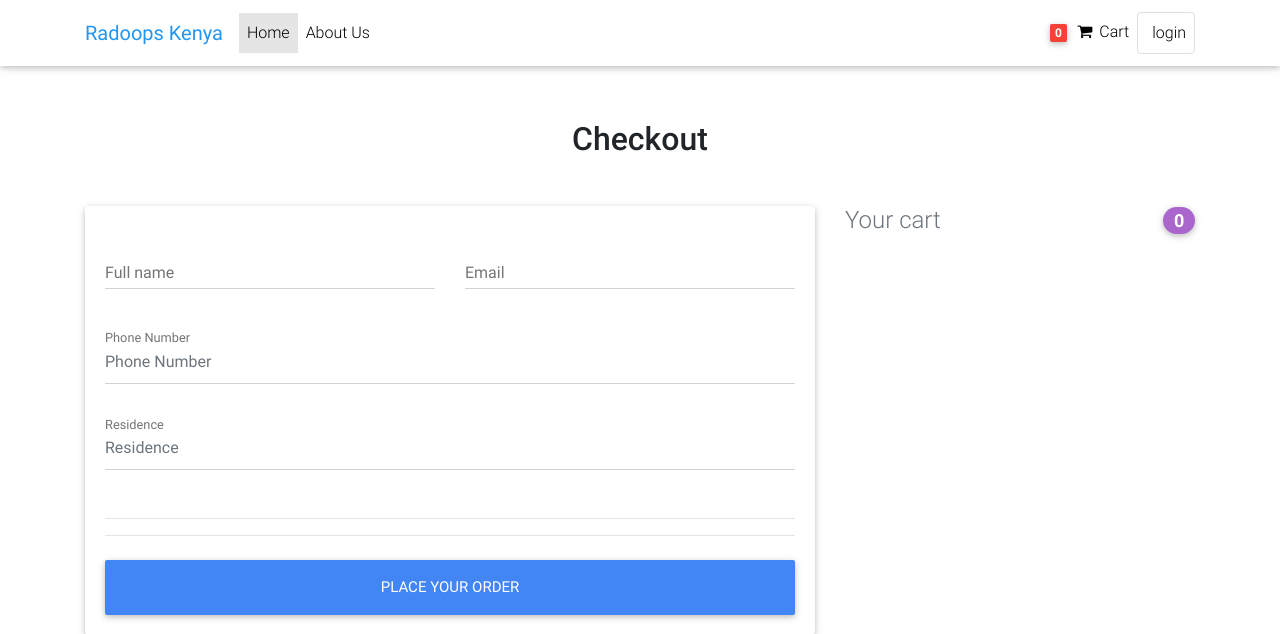
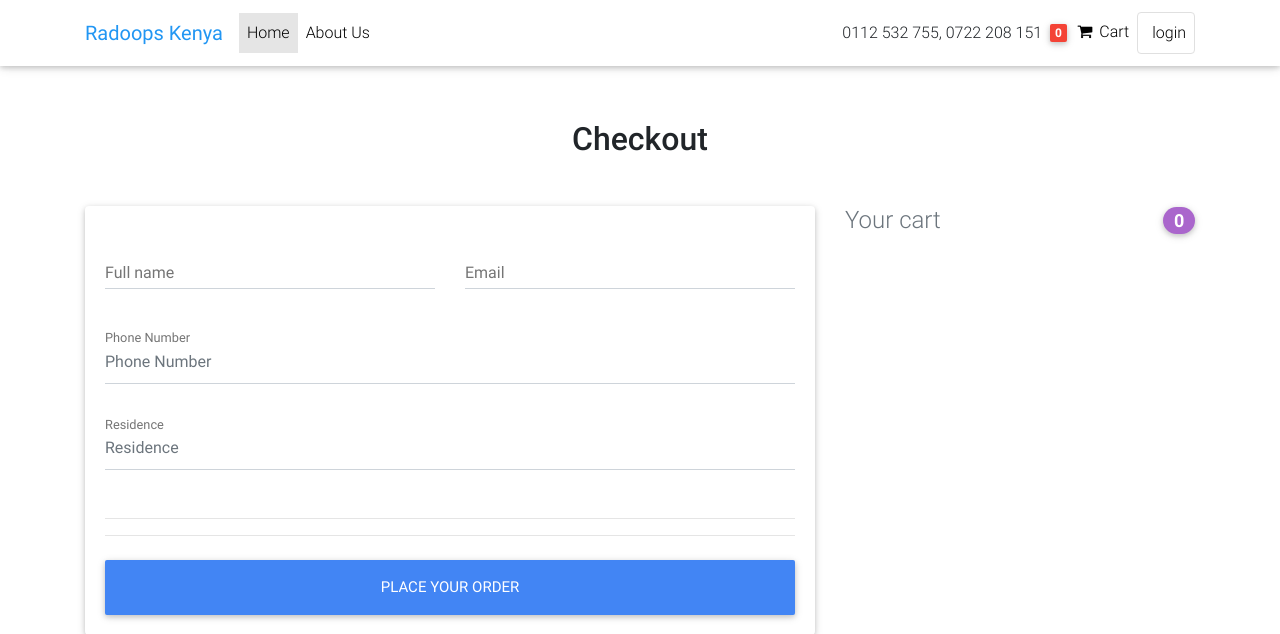
Before and after one commit to maestrojosiah/radoops, a Symfony app: template templates/cart/my_cart.html.twig in a window 1280 px wide. Shown: the top 634 px of the page. Run offline with Twig, Linux system fonts and the light colour scheme; the template is opened without the code that fills it, so the values that code supplies are empty; some libraries are stand-ins or nearby versions.

Commit message:
add phone numbers

```diff
--- a/templates/templates/navbar.html.twig
+++ b/templates/templates/navbar.html.twig
@@ -29,6 +29,8 @@
         </ul>
         {% if app.user and app.user.active == 1 %}
           {% include 'templates/le_menu.html.twig' %}
+        {% else %}
+        0112 532 755, 0722 208 151
         {% endif %}
         <!-- Right -->
         <ul class="navbar-nav nav-flex-icons">
```
